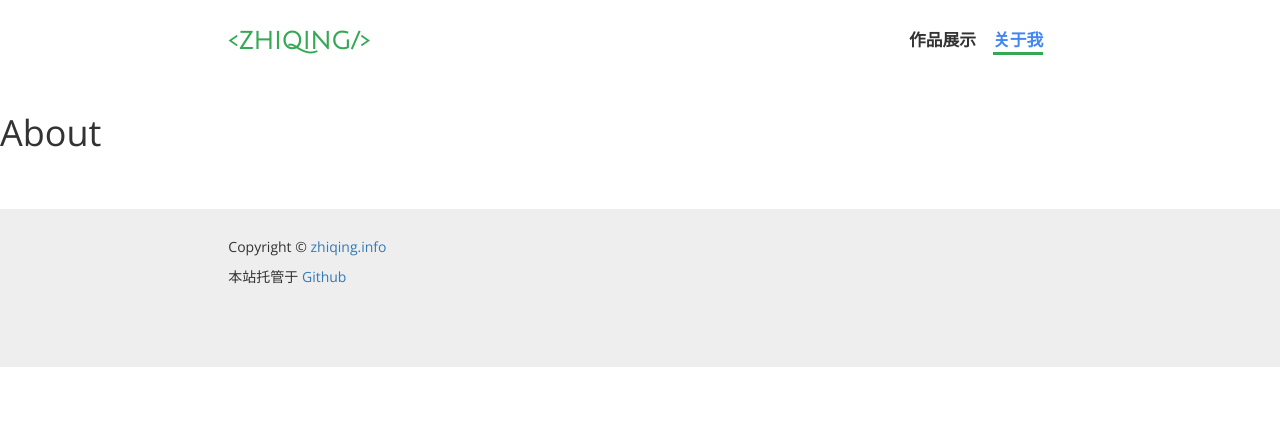
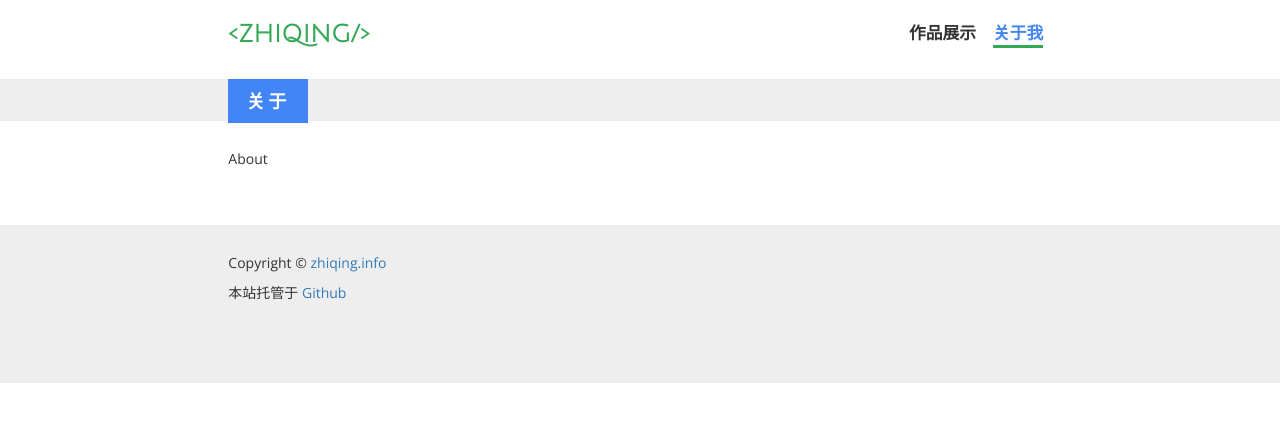
Before and after one commit to early-return/studio, an Angular app: page /about in a window 1280 px wide. Shown: the top 422 px of the page. Built offline with nearby package versions, Linux system fonts and the light colour scheme; a small style sheet from the web is missing.

Commit message:
fix home page intro width

```diff
--- a/src/app/about/about.component.css
+++ b/src/app/about/about.component.css
@@ -0,0 +1,24 @@
+
+
+.header-line {
+  height: 3em;
+  line-height: 3em;
+  background-color: #EEE;
+  padding-top: 0;
+  padding-bottom: 0;
+  margin-bottom: 2em;
+}
+.header-line .btn {
+  height: 100%;
+  width: auto;
+  display: inline-block;
+  letter-spacing: .2em;
+  border: 0;
+  padding-left: 1em;
+  padding-right: 1em;
+  font-weight: 600;
+  font-size: 1.3em;
+  background-color: #4285F4;
+  color: #FFF;
+  border-radius: 0;
+}
--- a/src/app/about/about.component.html
+++ b/src/app/about/about.component.html
@@ -1 +1,11 @@
-<h1>About</h1>
+<div class="header-line container-fluid">
+  <div class="col-xs-12 col-sm-10 col-sm-offset-1 col-md-8 col-md-offset-2">
+    <a class="btn btn-lg">关于</a>
+  </div>
+</div>
+
+<div class="container-fluid">
+  <div class="col-xs-12 col-sm-8 col-sm-offset-2">
+    About
+  </div>
+</div>
--- a/src/app/app.component.css
+++ b/src/app/app.component.css
@@ -1,30 +1,6 @@
-/**nav {
-  padding-top: 1em;
-  border-bottom: 1px solid #e5e5e5;
-}
-nav h3 {
-  padding-bottom: 19px;
-  margin-top: 0;
-  margin-bottom: 0;
-  line-height: 40px;
-}
-nav h3 a, nav h3 a:hover, nav h3 a:active, nav h3 a:visited {
-  text-decoration: none;
-}
-nav h3 a, nav h3 a:active, nav h3 a:visited {
-  color: #666;
-}
-nav h3 a:hover {
-  color: #333;
-}
-ul.nav li a {
-  font-size: 1.2em;
-}**/
-
-
 header {
-  padding-top: 2em;
-  padding-bottom: 2em;
+  padding-top: 1.5em;
+  padding-bottom: 1.5em;
   background-color: #FFF;
 }
 header .logo {
--- a/src/app/app.component.html
+++ b/src/app/app.component.html
@@ -1,5 +1,5 @@
 <header class="container-fluid {{stateService.state}}">
-  <div class="col-xs-12 col-sm-8 col-sm-offset-2">
+  <div class="col-xs-12 col-sm-10 col-sm-offset-1 col-md-8 col-md-offset-2">
     <h3 class="logo"><a routerLink="/">&lt;ZHIQING/&gt;</a></h3>
     <nav class="pull-right">
       <ul role="tablist">
@@ -13,7 +13,7 @@
 <router-outlet></router-outlet>
 
 <footer class="container-fluid">
-  <div class="col-xs-12 col-sm-8 col-sm-offset-2">
+  <div class="col-xs-12 col-sm-10 col-sm-offset-1 col-md-8 col-md-offset-2">
     <p>Copyright &copy; <a href="http://zhiqing.info">zhiqing.info</a></p>
     <p>本站托管于 <a href="https://github.com">Github</a></p>
   </div>
--- a/src/app/home/home.component.html
+++ b/src/app/home/home.component.html
@@ -1,7 +1,7 @@
 <home-section></home-section>
 
 <div class="container-fluid">
-  <div class="col-xs-12 col-sm-8 col-sm-offset-2">
+  <div class="col-xs-12 col-sm-10 col-sm-offset-1 col-md-8 col-md-offset-2">
 
     <div class="col-xs-12 col-md-6">
       <div class="panel">
--- a/src/app/home/section/home-section.component.css
+++ b/src/app/home/section/home-section.component.css
@@ -10,7 +10,7 @@
   font-weight: bold;
 }
 .jumbotron p.intro {
-  width: 20em;
+  max-width: 20em;
   font-weight: 300;
   margin: 1.5em auto;
 
--- a/src/app/home/section/home-section.component.html
+++ b/src/app/home/section/home-section.component.html
@@ -1,5 +1,5 @@
 <section class="jumbotron container-fluid">
-  <div class="col-xs-12 col-sm-8 col-sm-offset-2">
+  <div class="col-xs-12 col-sm-10 col-sm-offset-1 col-md-8 col-md-offset-2">
     <h1>一个人的工作室</h1>
     <p class="intro">不要给我说什么底层原理、框架内核！老夫敲代码就是一把梭！复制！粘贴！拿起键盘就是干！</p>
     <a class="btn btn-lg" (click)="onClickWorks()" role="button">浏览作品</a>
--- a/src/app/works/work-detail.component.css
+++ b/src/app/works/work-detail.component.css
@@ -0,0 +1,24 @@
+
+
+.header-line {
+  height: 3em;
+  line-height: 3em;
+  background-color: #EEE;
+  padding-top: 0;
+  padding-bottom: 0;
+  margin-bottom: 2em;
+}
+.header-line .btn {
+  height: 100%;
+  width: auto;
+  display: inline-block;
+  letter-spacing: .2em;
+  border: 0;
+  padding-left: 1em;
+  padding-right: 1em;
+  font-weight: 600;
+  font-size: 1.3em;
+  background-color: #4285F4;
+  color: #FFF;
+  border-radius: 0;
+}
--- a/src/app/works/work-detail.component.html
+++ b/src/app/works/work-detail.component.html
@@ -1,3 +1,11 @@
+<div class="header-line container-fluid">
+  <div class="col-xs-12 col-sm-10 col-sm-offset-1 col-md-8 col-md-offset-2">
+    <a class="btn btn-lg">作品详情</a>
+  </div>
+</div>
+
+<div class="container-fluid">
+  <div class="col-xs-12 col-sm-10 col-sm-offset-1 col-md-8 col-md-offset-2">
     <h1>Work Detail</h1>
     <div *ngIf="work">
 
@@ -8,3 +16,6 @@
     </div>
 
     <p (click)="gotoWorks()">Back</p>
+
+  </div>
+</div>
--- a/src/app/works/work-list.component.css
+++ b/src/app/works/work-list.component.css
@@ -0,0 +1,24 @@
+
+
+.header-line {
+  height: 3em;
+  line-height: 3em;
+  background-color: #EEE;
+  padding-top: 0;
+  padding-bottom: 0;
+  margin-bottom: 2em;
+}
+.header-line .btn {
+  height: 100%;
+  width: auto;
+  display: inline-block;
+  letter-spacing: .2em;
+  border: 0;
+  padding-left: 1em;
+  padding-right: 1em;
+  font-weight: 600;
+  font-size: 1.3em;
+  background-color: #4285F4;
+  color: #FFF;
+  border-radius: 0;
+}
--- a/src/app/works/work-list.component.html
+++ b/src/app/works/work-list.component.html
@@ -1,7 +1,19 @@
-<h1>Work List</h1>
+<div class="header-line container-fluid">
+  <div class="col-xs-12 col-sm-10 col-sm-offset-1 col-md-8 col-md-offset-2">
+    <a class="btn btn-lg">作品列表</a>
+  </div>
+</div>
 
-<ul>
-  <li *ngFor="let work of works" (click)="onSelect(work)">{{work.name}}({{work.id}})</li>
-</ul>
+<div class="container-fluid">
+  <div class="col-xs-12 col-sm-10 col-sm-offset-1 col-md-8 col-md-offset-2">
+    <h1>Work List</h1>
+
+    <ul>
+      <li *ngFor="let work of works" (click)="onSelect(work)">{{work.name}}({{work.id}})</li>
+    </ul>
+
+  </div>
+</div>
+
 
 <router-outlet></router-outlet>
```
Lines whose indentation alone changed are shown as unchanged.
